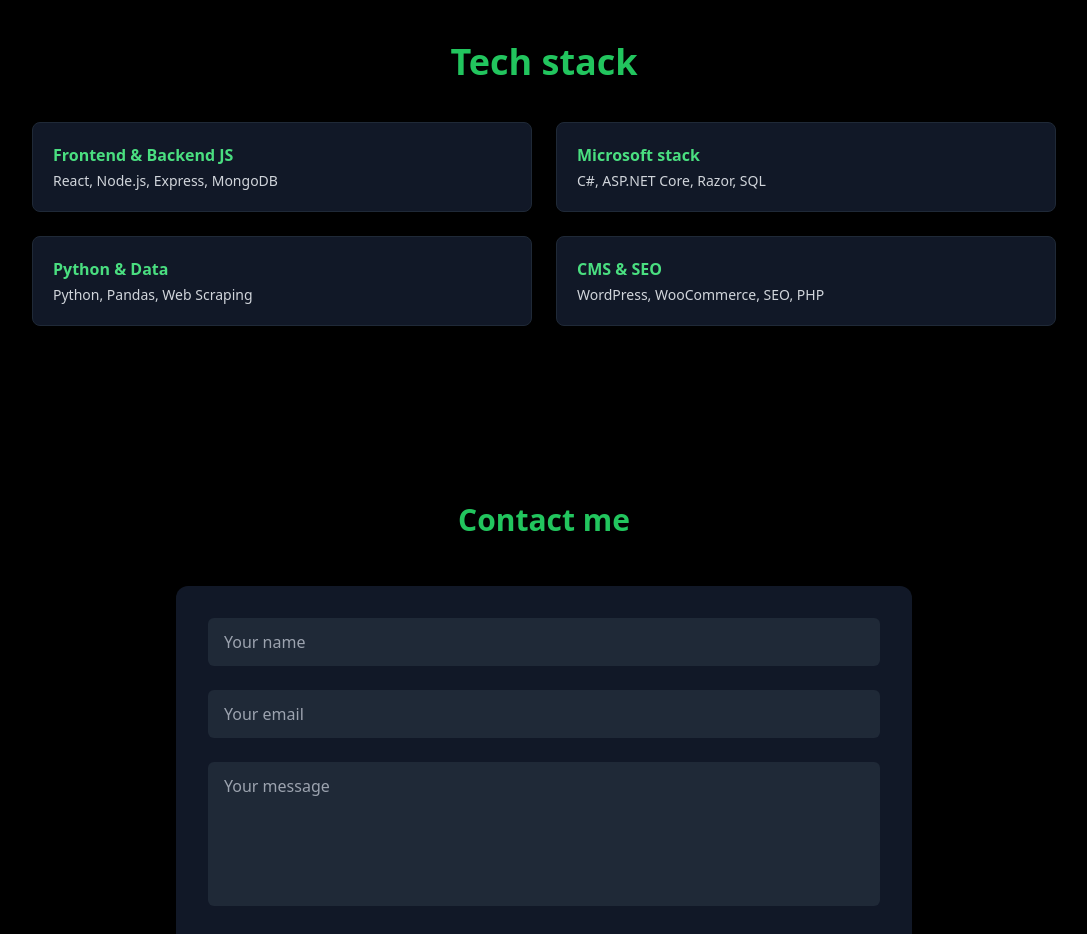
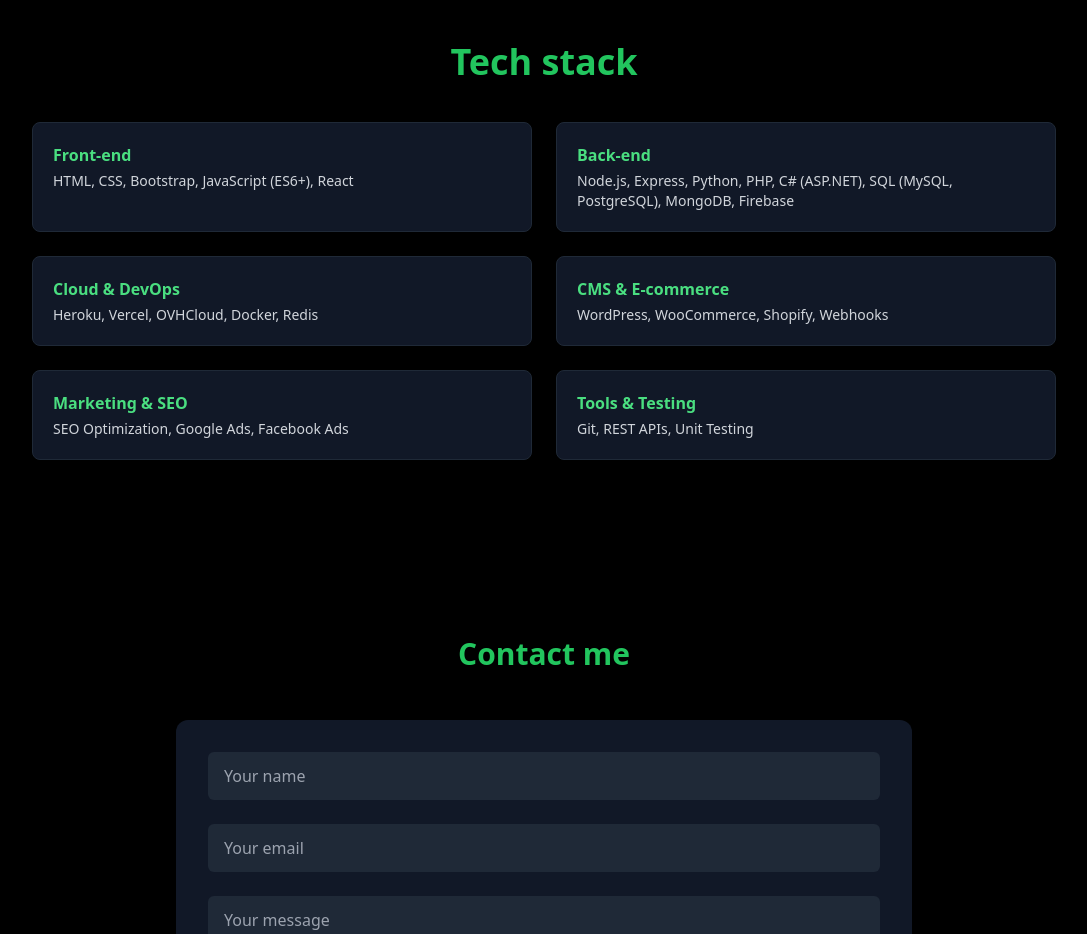
Before and after one commit to gigio27/portfolio-giorgio, a React (Vite) app: page / in a window 1280 px wide. Shown: the part 1720-2654 px from the top of the page, without its empty margins (96-1183 px from the left). Built offline with nearby package versions, Linux system fonts and the light colour scheme.

Commit message:
Improved tech stack

```diff
--- a/src/components/Skills.jsx
+++ b/src/components/Skills.jsx
@@ -1,4 +1,31 @@
 import Tilt from 'react-parallax-tilt';
+
+const techStack = [
+  {
+    title: 'Front-end',
+    tech: 'HTML, CSS, Bootstrap, JavaScript (ES6+), React',
+  },
+  {
+    title: 'Back-end',
+    tech: 'Node.js, Express, Python, PHP, C# (ASP.NET), SQL (MySQL, PostgreSQL), MongoDB, Firebase',
+  },
+  {
+    title: 'Cloud & DevOps',
+    tech: 'Heroku, Vercel, OVHCloud, Docker, Redis',
+  },
+  {
+    title: 'CMS & E-commerce',
+    tech: 'WordPress, WooCommerce, Shopify, Webhooks',
+  },
+  {
+    title: 'Marketing & SEO',
+    tech: 'SEO Optimization, Google Ads, Facebook Ads',
+  },
+  {
+    title: 'Tools & Testing',
+    tech: 'Git, REST APIs, Unit Testing',
+  },
+];
 
 const Skills = () => {
   return (
@@ -9,24 +36,7 @@
         </h2>
 
         <ul className="grid grid-cols-1 md:grid-cols-2 gap-6 text-left">
-          {[
-            {
-              title: 'Frontend & Backend JS',
-              tech: 'React, Node.js, Express, MongoDB',
-            },
-            {
-              title: 'Microsoft stack',
-              tech: 'C#, ASP.NET Core, Razor, SQL',
-            },
-            {
-              title: 'Python & Data',
-              tech: 'Python, Pandas, Web Scraping',
-            },
-            {
-              title: 'CMS & SEO',
-              tech: 'WordPress, WooCommerce, SEO, PHP',
-            },
-          ].map((skill, index) => (
+          {techStack.map((skill, index) => (
             <Tilt
               key={index}
               tiltMaxAngleX={8}
```
